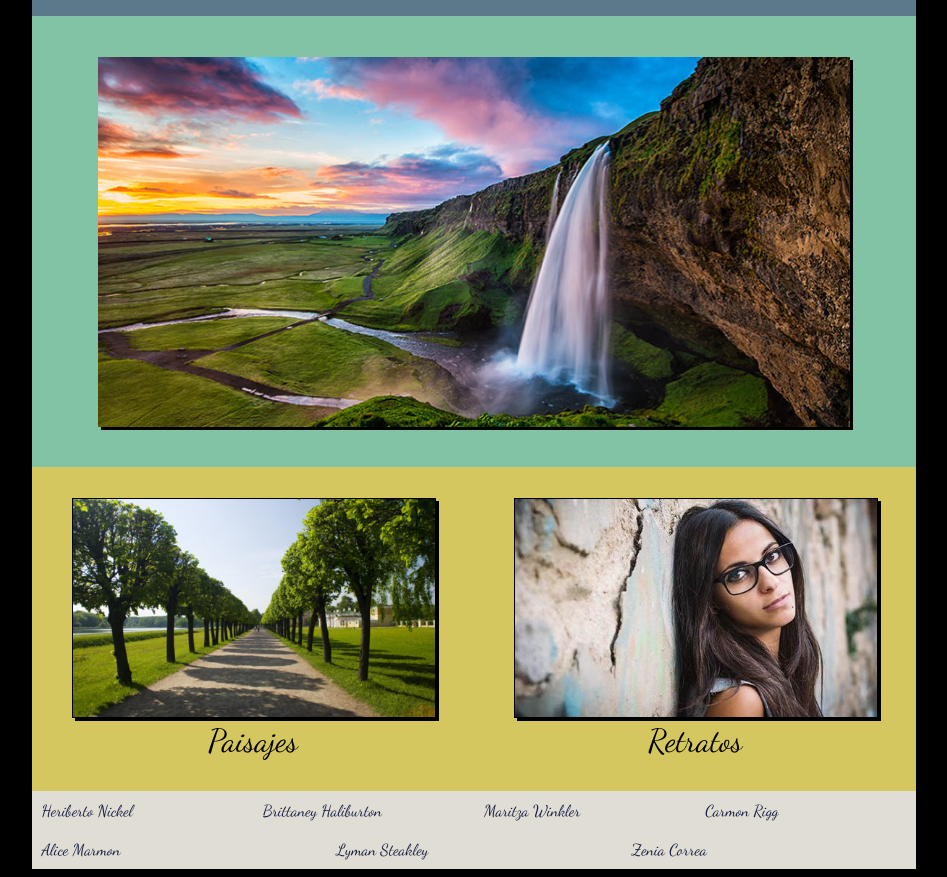
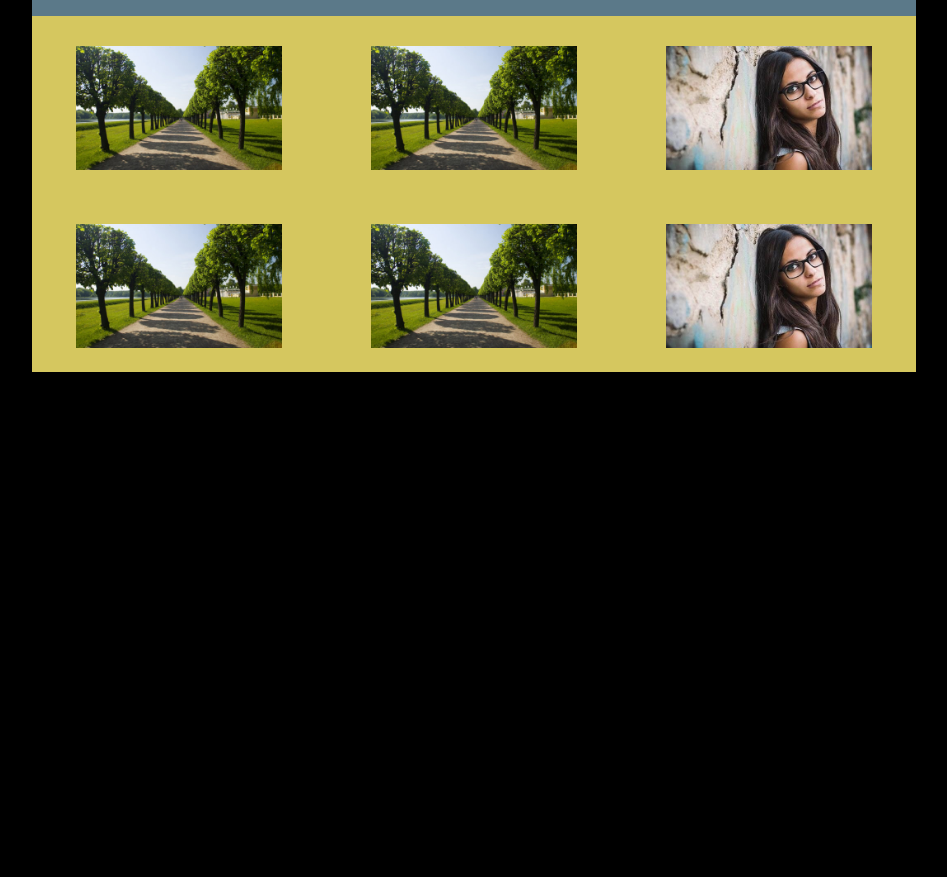
Before and after one commit to eliecerj/css-y-dise-o-web-responsive, a plain HTML site: page retratos.html in a window 1280 px wide. Shown: the part 92-969 px from the top of the page, without its empty margins (166-1113 px from the left). After the commit the page ends 800 px from the top, so only its background shows below. Drawn offline with Linux system fonts and the light colour scheme.

Commit message:
mejoras tamaño fotos

```diff
--- a/css/estilos.css
+++ b/css/estilos.css
@@ -167,7 +167,7 @@ figcaption > a {
 footer {
   width: 70%;
   margin: 0 auto;
-  border-radius: 0 0 10px 10px;
+  border-radius: 10px;
   -webkit-border-radius: 0 0 10px 10px;
   -moz-border-radius: 0 0 10px 10px;
 }
@@ -185,10 +185,10 @@ footer {
 .gridPicsContainer .pics {
 	flex: 1 0 33.33%;
   box-sizing: border-box;
-  //background: #e0ddd5;
+  background-color:  #d5c75f;
   color: #171e42;
-  //padding: 10px;
   align-self: center;
   text-align: center;
-
+  padding-top: 30px;
+  padding-bottom: 20px;
 }
--- a/retratos.html
+++ b/retratos.html
@@ -3,11 +3,10 @@
   <head>
     <title>Comenzando con la Fotografía</title>
     <link href="https://fonts.googleapis.com/css?family=Dancing+Script" rel="stylesheet">
-
     <link rel="stylesheet" href="css/estilos.css">
   	<meta name="viewport" content="width=device-width, initial-scale=1.0">
     <meta charset="utf-8">
-
+    <title></title>
   </head>
   <body>
     <header>
@@ -15,10 +14,9 @@
         <div id="siteName">
           <h1>Comenzando con la Fotografía</h1>
         </div>
-
         <nav id="navBar">
-          <ul>
-            <li><a href="index.html">Inicio</a></li>
+          <ul class="noDots">
+            <li><a href="index.html#prueba">Inicio</a></li>
             <li><a href="paisajes.html">Paisajes</a></li>
             <li><a href="retratos.html">Retratos</a></li>
           </ul>
@@ -26,34 +24,35 @@
       </div>
     </header>
     <div id="container-content">
-      <section id="content">
-        <div class="bloque1">
-            <img src="img/landscape1.jpg" alt="">
+      <section id="content" class="gridPicsContainer">
+        <div class="pics">
+            <img src="img/landscape2.jpg" alt="" width="70%">
         </div>
-        <div class="bloque2">
+        <div class="pics">
           <figure>
-            <img src="img/landscape2.jpg" >
-            <figcaption><a href="paisajes.html">Paisajes</a></figcaption>
+            <img src="img/landscape2.jpg" width="70%">
           </figure>
         </div>
-        <div class="bloque3">
+        <div class="pics">
           <figure>
-            <img  src="img/portait1.jpg"  alt="">
-            <figcaption><a href="retratos.html">Retratos</a></figcaption>
+            <img  src="img/portait1.jpg"  alt="" width="70%">
+          </figure>
+        </div>
+        <div class="pics">
+            <img src="img/landscape2.jpg" alt="" width="70%">
+        </div>
+        <div class="pics">
+          <figure>
+            <img src="img/landscape2.jpg" width="70%">
+          </figure>
+        </div>
+        <div class="pics">
+          <figure>
+            <img  src="img/portait1.jpg"  alt="" width="70%">
           </figure>
         </div>
       </section>
     </div>
-    <footer>
-      <div class="items">
-  <div class="item">Heriberto Nickel</div>
-  <div class="item">Brittaney Haliburton</div>
-  <div class="item">Maritza Winkler</div>
-  <div class="item">Carmon Rigg</div>
-  <div class="item">Alice Marmon</div>
-  <div class="item">Lyman Steakley</div>
-  <div class="item">Zenia Correa</div>
-</div>
-    </footer>
+
   </body>
 </html>
```
Also changed, not shown: paisajes.html (+16 -3 lines), img/landscape8.jpeg (added).
